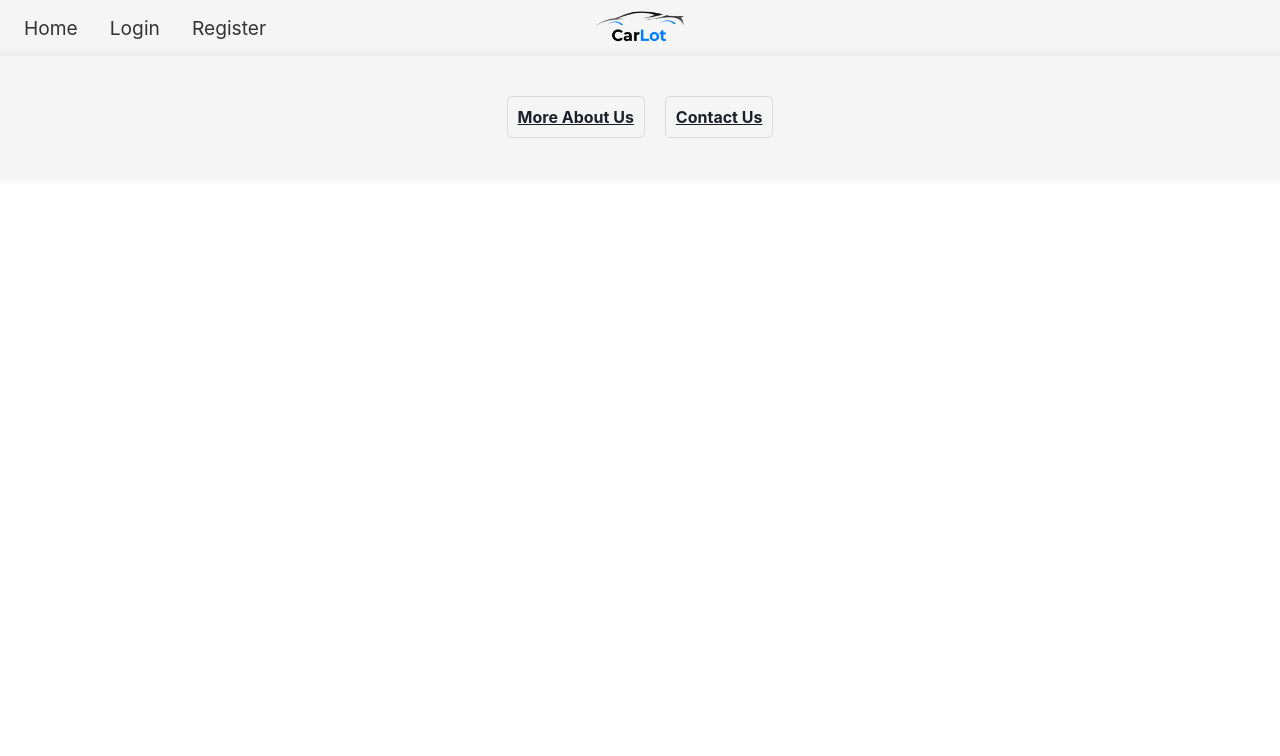
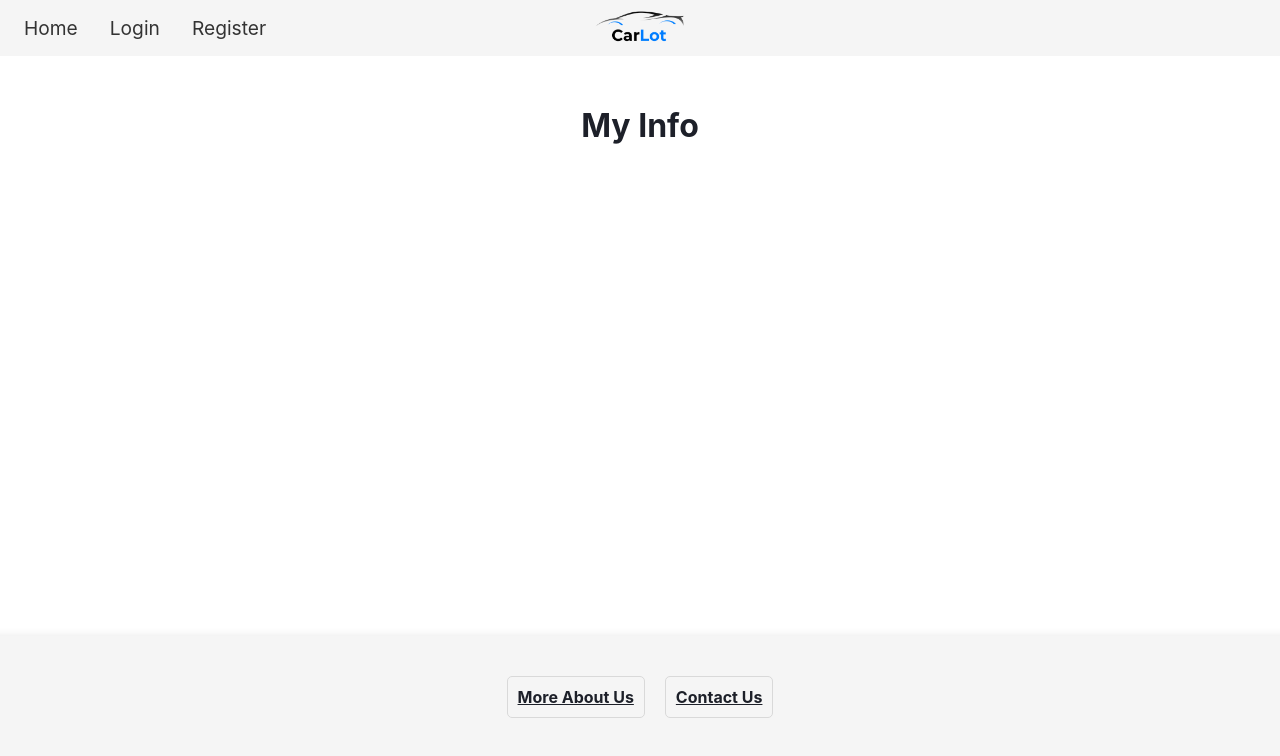
Before and after one commit to rimbarakat/car-dealership-frontend, a React (Create React App) app: page /AboutMe in a window 1280 px wide. Shown: the top 756 px of the page. Built offline with nearby package versions, Linux system fonts and the light colour scheme; no server answers.

Commit message:
added an about you tab for users to see their info

```diff
--- a/src/App.js
+++ b/src/App.js
@@ -14,6 +14,7 @@ import Appointments from "./pages/Forms";
 import RequestTestDrive from "./pages/schedule";
 import CarForm from "./pages/createcar";
 import CarEditForm from "./pages/editcar";
+import AboutMe from "./pages/AboutMe";
 
 const queryClient = new QueryClient();
 
@@ -34,6 +35,7 @@ function App() {
           <Route path="/request_testdrive" element={<RequestTestDrive/>}/>
           <Route path="/createcar" element={<CarForm/>}/>
           <Route path="/editcar/:id" element={<CarEditForm/>}></Route>
+          <Route path="/AboutMe" element={<AboutMe />} />
         </Routes>
         <Footer />
       </Router>
--- a/src/css/dashboard.css
+++ b/src/css/dashboard.css
@@ -2,7 +2,7 @@
   margin: 0 auto;
   padding: 20px;
   min-height: 100%;
-  display: flex;
+  display:flex;
   flex-direction: column;
 }
 .dashboard-link {
--- /dev/null
+++ b/src/pages/AboutMe.js
@@ -0,0 +1,12 @@
+import React from 'react';
+import '../css/AboutMe.css';
+
+function AboutMe() {
+  return (
+    <div className="about-us-container">
+      <h1 className="about-us-heading">My Info</h1>
+    </div>
+  );
+}
+
+export default AboutMe;
--- a/src/pages/dashboard.js
+++ b/src/pages/dashboard.js
@@ -59,7 +59,7 @@ import { isAdmin } from "../utils";
 
   return (
     <div className="dashboard-container">
-      <h1 className="dashboard-title">Product List</h1>
+      <h1 className="dashboard-title">Our rides</h1>
       <div className="dashboard-search">
         <input
           type="text"
--- a/src/pages/navbar.js
+++ b/src/pages/navbar.js
@@ -40,6 +40,7 @@ function Navbar() {
       {isAuthenticated() && <Link to="/dashboard" className="navbar__item">Dashboard</Link>}
       {!isAuthenticated() && <Link to="/login" className="navbar__item">Login</Link>}
       {!isAuthenticated() && <Link to="/register" className="navbar__item">Register</Link>}
+      {isAuthenticated() && <Link to="/AboutMe" className="navbar__item">About Me</Link>}
       {isAuthenticated() && <Link to="/" className="navbar__item" onClick={handleLogout}>Log Out</Link>}
       <div className='logoWrap'>
         <img src={logo} className="logo"/>
```
Also changed, not shown: src/css/AboutMe.css (added).
